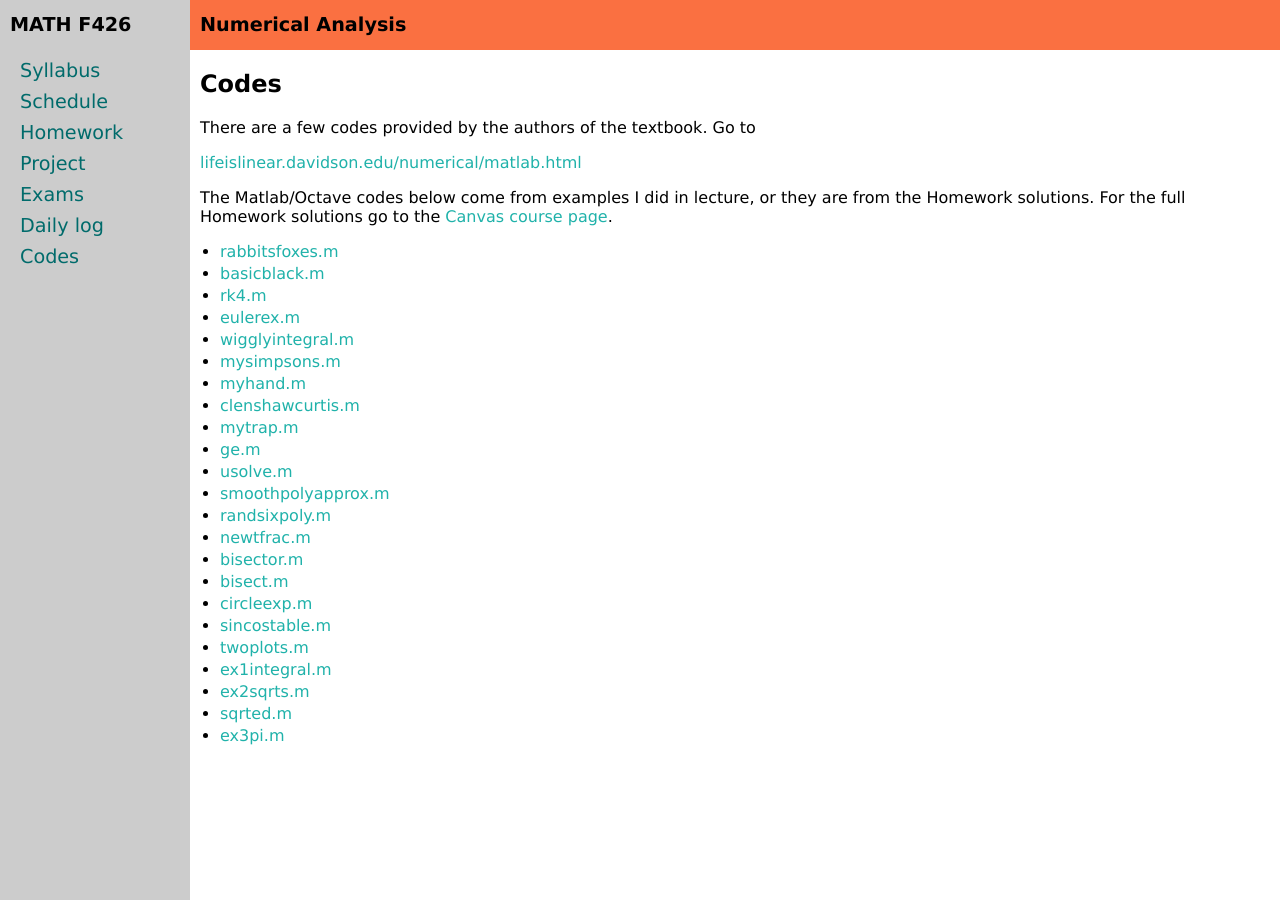
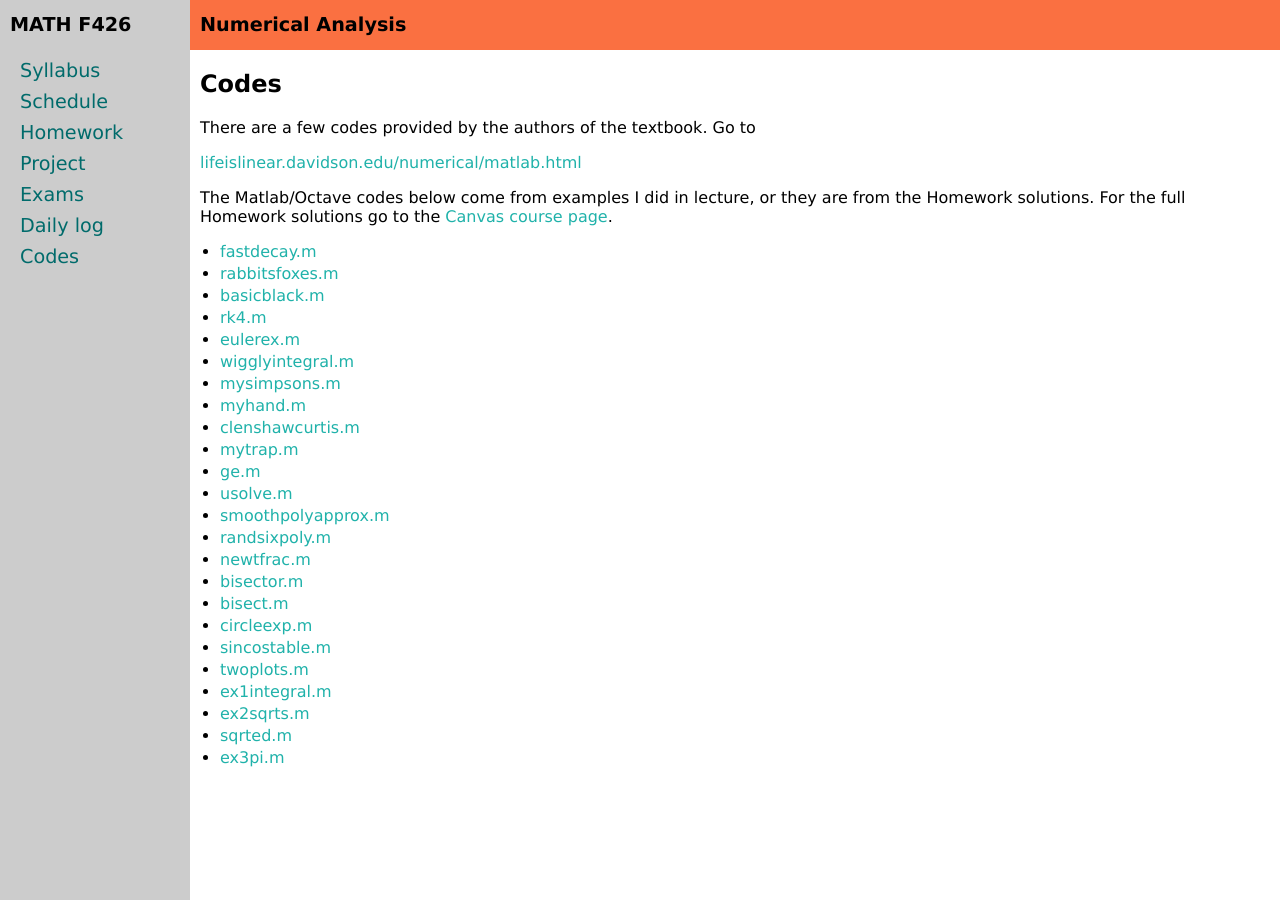
Before and after one commit to bueler/numerical, a Jekyll site: the page built from codes.md, in a window 1280 px wide. Built offline with Jekyll 4.4.1, drawn with Linux system fonts in a browser that asks for light colours.

Commit message:
post a code for tomorrow lecture

```diff
--- a/codes.md
+++ b/codes.md
@@ -15,6 +15,7 @@ The Matlab/Octave codes below come from examples I did in lecture, or they are f
   * [.m](assets/codes/.m)
 -->
 
+  * [fastdecay.m](assets/codes/fastdecay.m)
   * [rabbitsfoxes.m](assets/codes/rabbitsfoxes.m)
   * [basicblack.m](assets/codes/basicblack.m)
   * [rk4.m](assets/codes/rk4.m)
```
Also changed, not shown: 1 other file.
